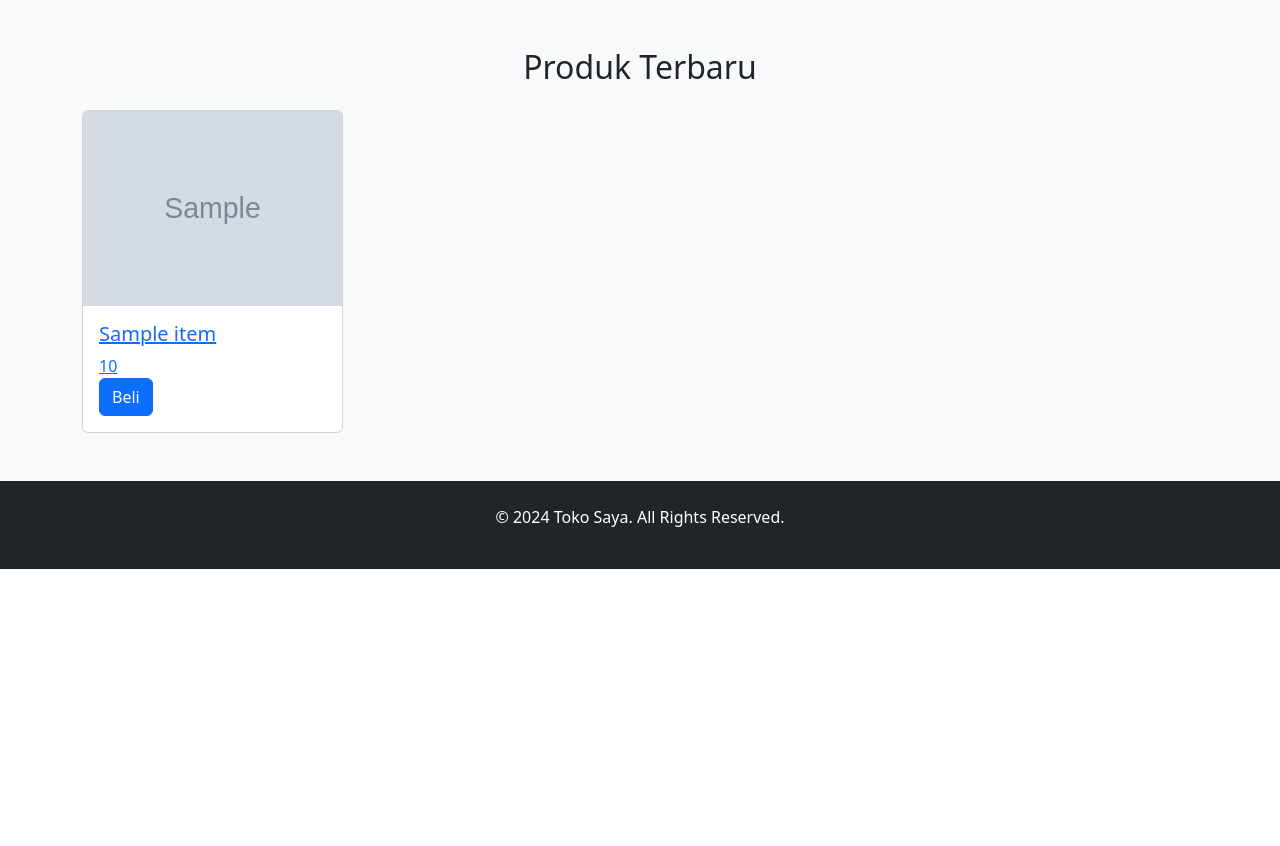
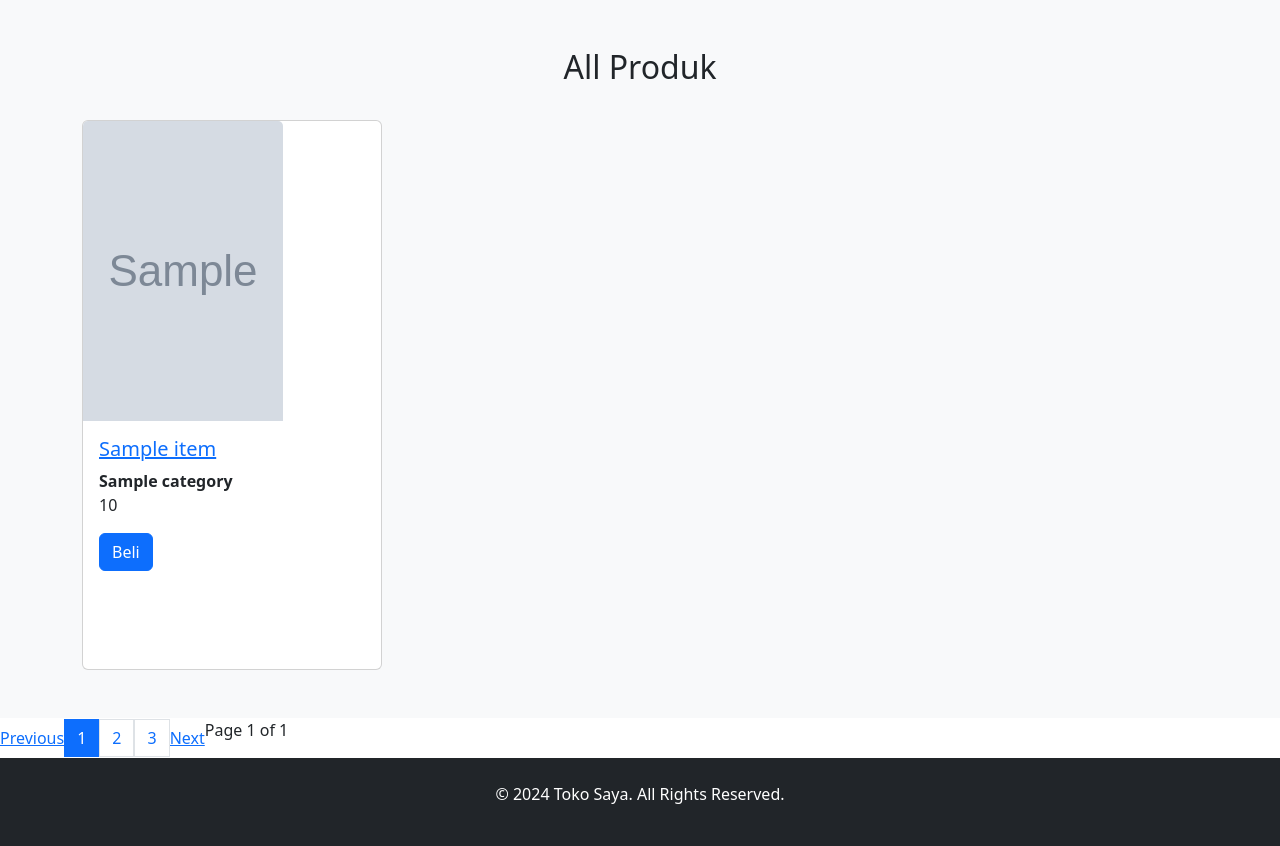
Before and after one commit to HNDR06/Toko, a Flask app: page /produk in a window 1280 px wide. Shown: the part 56-902 px from the top of the page. Before the commit the page ends 625 px from the top, so only its background shows below. Run offline with Flask 3, Linux system fonts and the light colour scheme; grey boxes marked "Sample" are stand-in pictures; a database or web service that is not in the repository returns one stand-in record (values such as "Sample title"); data that the repository does not hold is empty.

Commit message:
Buat Pagination

```diff
--- a/app/routes.py
+++ b/app/routes.py
@@ -2,6 +2,7 @@ from app import app
 from flask import render_template
 import requests as req
 from app.models.product import Product
+import logging
 
 @app.route('/')
 def index():
@@ -9,7 +10,24 @@ def index():
 
 @app.route('/kategori')
 def kategori():
-    return render_template("kategori.html")
+    temp = "tes"
+    products=[]
+    r=req.get('https://fakestoreapi.com/products')
+    for product in r.json():
+        if temp != product['category']:
+            temp = product['category']
+            products.append(
+             Product(
+                id=product['id'],
+                title=product['title'],
+                price=product['price'],
+                description=product['description'],
+                category=product['category'],
+                image=product['image']
+            )
+        )
+    app.logger.info( products )
+    return render_template("kategori.html", products=products)
 
 @app.route('/produk')
 def produk():
--- a/app/templates/detail_produk.html
+++ b/app/templates/detail_produk.html
@@ -4,10 +4,10 @@
     <section class="py-5">
         <div class="container">
             <div class="row">
-                <div class="col-md-6">
-                    <img src="{{product['image']}}" class="img-fluid" alt="Gambar Produk">
+                <div class="col-md-4">
+                    <img src="{{product['image']}}" class="img-fluid" alt="Gambar Produk" width="200px" height="300px">
                 </div>
-                <div class="col-md-6">
+                <div class="col-md-4">
                     <h1>{{product['title']}}</h1>
                     <p class="text-muted">{{product['category']}}</p>
                     <h4 class="text-primary">{{product['price']}}</h4>
--- a/app/templates/produk.html
+++ b/app/templates/produk.html
@@ -4,16 +4,16 @@
 
 <!-- Produk -->
 <section id="produk" class="py-5 bg-light">
-    <div class="container">
-        <h2 class="text-center mb-4">Produk Terbaru</h2>
-        <div class="row">
+    <div class="container"  id="data-container">
+        <h2 class="text-center mb-4">All Produk</h2>
+        <div class="row ">
             {% for product in products %}
             <div class="col-md-3">
-                <a href="/product/{{product.id}}">
-                <div class="card">
-                        <img src="{{product.image}}" class="card-img-top" width="20%">
+                <div class="card" style="margin-top: 10px; width: 300px; height: 550px;">
+                        <img src="{{product.image}}" class="card-img-top" style="width: 200px; height: 300px;">
                     <div class="card-body">
-                        <h5 class="card-title">{{product.title}}</h5>
+                        <h5 class="card-title"><a href="/product/{{product.id}}">{{product.title}}</a></h5>
+                        <b class="card-text">{{product.category}}</b>
                         <p class="card-text">{{product.price}}</p>
                         <a href="#" class="btn btn-primary">Beli</a>
                     </div>
@@ -24,4 +24,91 @@
         </div>
     </div>
 </section>
+
+<div class="pagination align-items-center" id="pagination">
+    <a href="#" id="prev">Previous</a>
+    <a href="#" class="page-link" data-page="1">1</a>
+    <a href="#" class="page-link" data-page="2">2</a>
+    <a href="#" class="page-link" data-page="3">3</a>
+    <a href="#" id="next">Next</a>
+    <p id="page-numbers"> </p>
+</div>
+
+<script>
+const cardsPerPage = 8; // Number of cards to show per page
+const dataContainer = document.getElementById('data-container');
+const pagination = document.getElementById('pagination');
+const prevButton = document.getElementById('prev');
+const nextButton = document.getElementById('next');
+const pageNumbers = document.getElementById('page-numbers');
+const pageLinks = document.querySelectorAll('.page-link');
+
+const cards =
+	Array.from(dataContainer.getElementsByClassName('card'));
+
+// Calculate the total number of pages
+const totalPages = Math.ceil(cards.length / cardsPerPage);
+console.log(totalPages);
+let currentPage = 1;
+
+// Function to display cards for a specific page
+function displayPage(page) {
+	const startIndex = (page - 1) * cardsPerPage;
+	const endIndex = startIndex + cardsPerPage;
+	cards.forEach((card, index) => {
+		if (index >= startIndex && index < endIndex) {
+			card.style.display = 'block';
+		} else {
+			card.style.display = 'none';
+		}
+	});
+}
+
+// Function to update pagination buttons and page numbers
+function updatePagination() {
+	pageNumbers.textContent =
+		`Page ${currentPage} of ${totalPages}`;
+	prevButton.disabled = currentPage === 1;
+	nextButton.disabled = currentPage === totalPages;
+	pageLinks.forEach((link) => {
+		const page = parseInt(link.getAttribute('data-page'));
+		link.classList.toggle('active', page === currentPage);
+	});
+}
+
+// Event listener for "Previous" button
+prevButton.addEventListener('click', () => {
+	if (currentPage > 1) {
+		currentPage--;
+		displayPage(currentPage);
+		updatePagination();
+	}
+});
+
+// Event listener for "Next" button
+nextButton.addEventListener('click', () => {
+	if (currentPage < totalPages) {
+		currentPage++;
+		displayPage(currentPage);
+		updatePagination();
+	}
+});
+
+// Event listener for page number buttons
+pageLinks.forEach((link) => {
+	link.addEventListener('click', (e) => {
+		e.preventDefault();
+		const page = parseInt(link.getAttribute('data-page'));
+		if (page !== currentPage) {
+			currentPage = page;
+			displayPage(currentPage);
+			updatePagination();
+		}
+	});
+});
+
+// Initial page load
+displayPage(currentPage);
+updatePagination();
+</script>
 {% endblock %}
```
Also changed, not shown: app/templates/kategori.html (+5 -33 lines).
